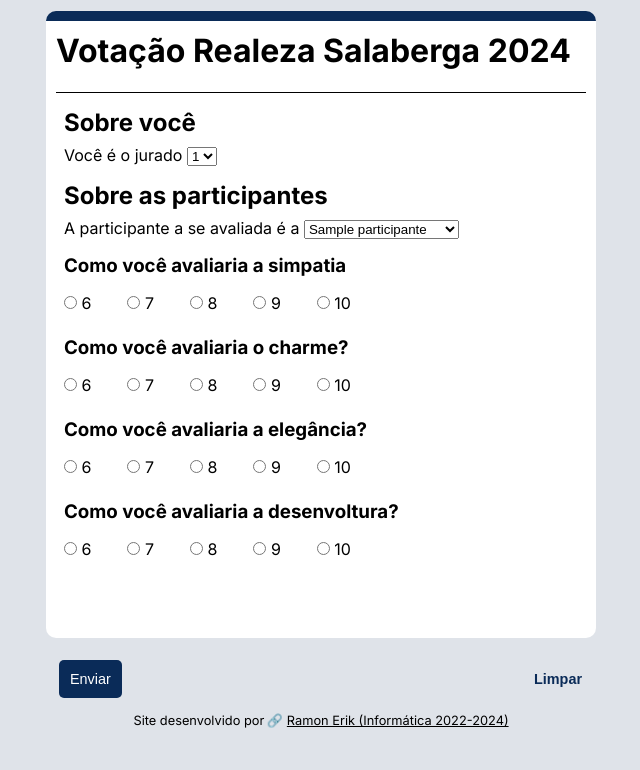
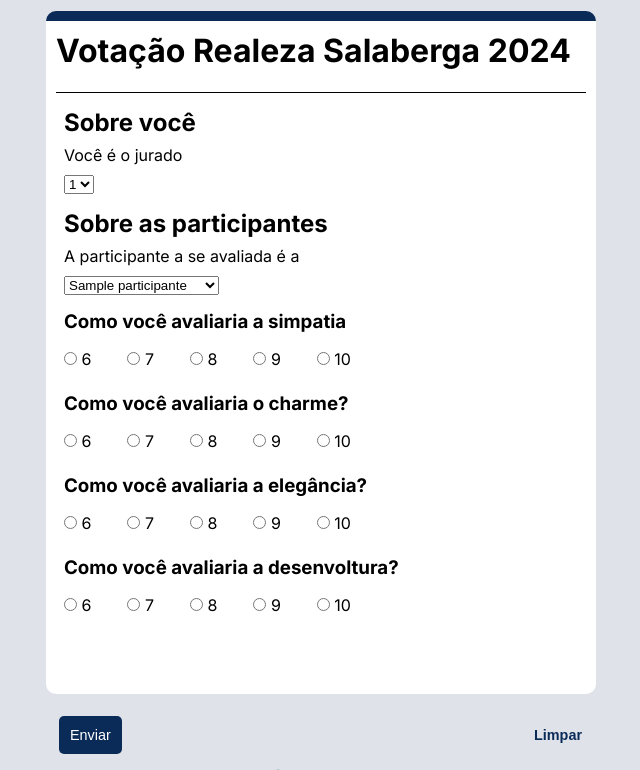
Before and after one commit to Ramon-Erik/realeza-eeep, a PHP site: page / in a window 1280 px wide. Shown: the part 234-1004 px from the top of the page, without its empty margins (319-959 px from the left). Before the commit the page ends 962 px from the top, so only its background shows below. Run offline with PHP 8.4, Linux system fonts and the light colour scheme; tables that the repository leaves empty or names only in its code hold one stand-in row (values such as "Sample post").

Commit message:
linha para selects e linha de btns

```diff
--- a/view/index.php
+++ b/view/index.php
@@ -26,7 +26,9 @@
                 </div>
                 <div class="linha">
                     <label for="juradoId">Você é o jurado </label>
-                    <select name="jurado" id="juradoId">
+                </div>
+                <div class="linha">
+                    <select name="jurado" id="juradoId" class="classic">
                         <option>1</option>
                         <option>2</option>
                         <option>3</option>
@@ -43,12 +45,14 @@
                 </div>
                 <div class="linha">
                     <label for="participanteId">A participante a se avaliada é a</label>
-                    <?php
-                    require_once '../model/Participante.Class.php';
-                    $x = new Participante;
-                    $x->get_participantes();
-                    ?>
                 </div>
+                    <div class="linha">
+                        <?php
+                        require_once '../model/Participante.Class.php';
+                        $x = new Participante;
+                        $x->get_participantes();
+                        ?>
+                    </div>
                 <div class="campo">
                     <div class="campo">
                         <div class="linha">
@@ -200,7 +204,7 @@
                     </div>
                 </div>
             </div>
-            <div class="linha">
+            <div class="linha btns">
                 <div class="area-btn">
                     <button type="button" id="btnAtivarModalId" class="btn enviar">Enviar</button>
                     <dialog id="confirmarId">
```
